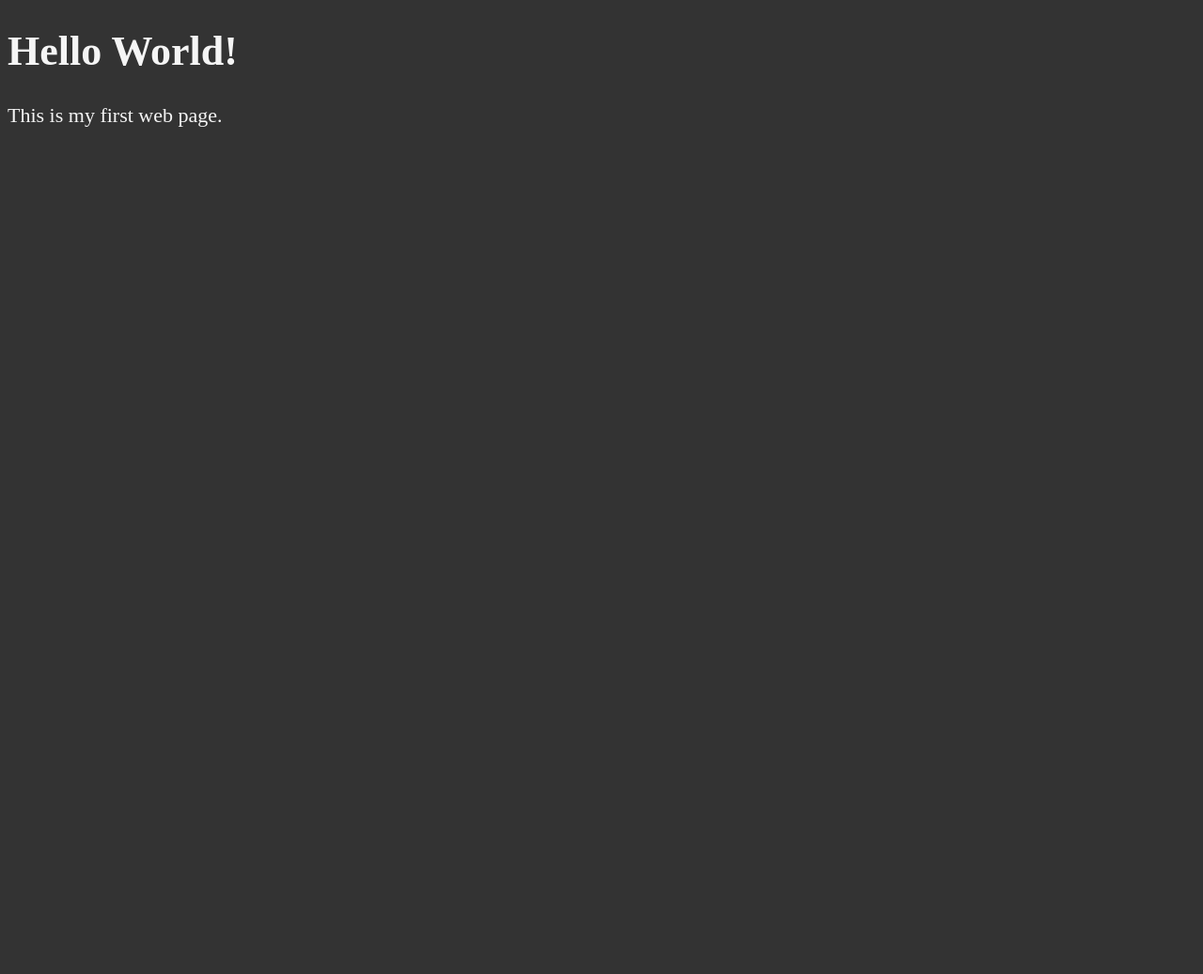
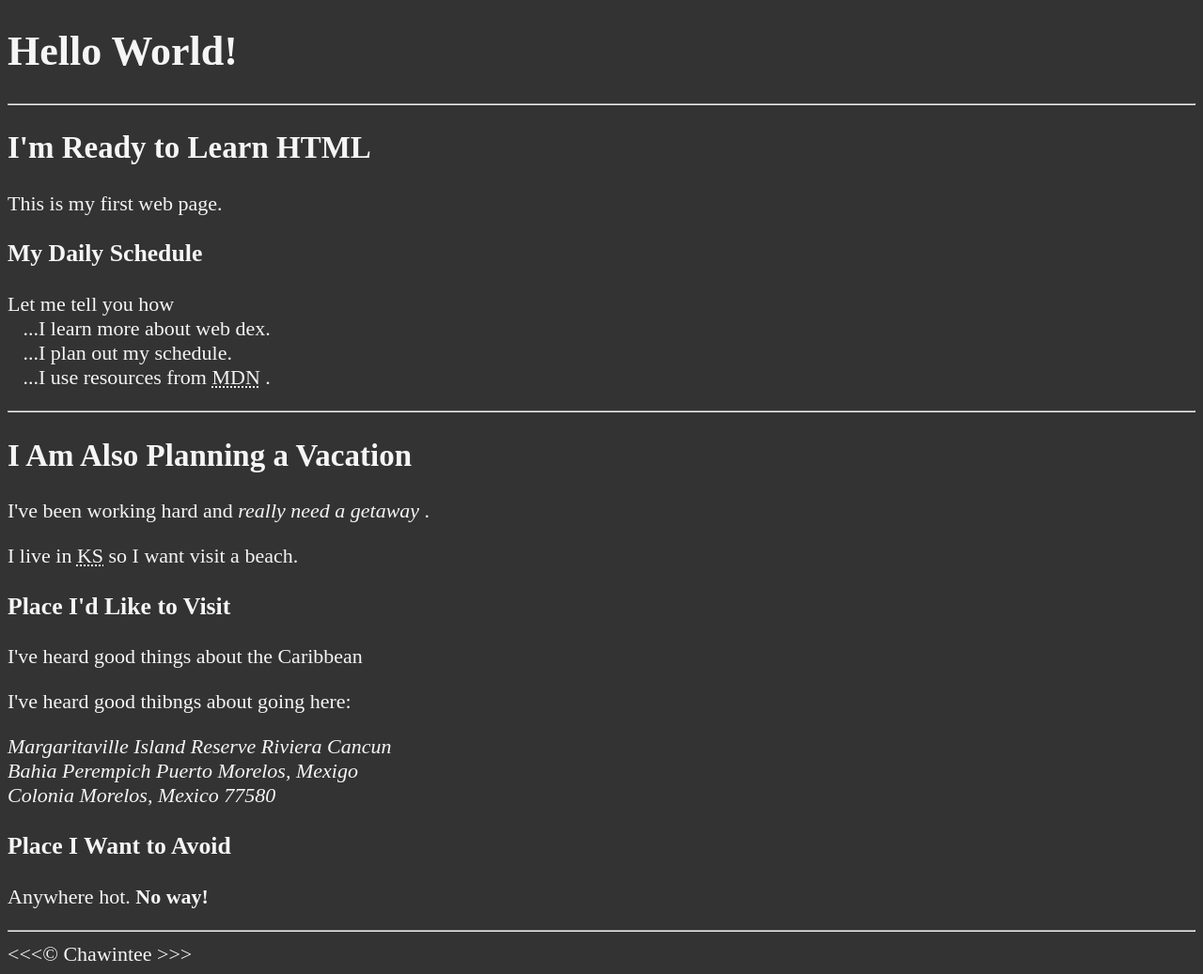
Before and after one commit to chawintee/html-refresher, a plain HTML site: page 01_lesson/index.html in a window 1280 px wide. Shown: the whole page at 94% size. Before the commit the page ends 800 px from the top, so only its background shows below. Drawn offline with Linux system fonts and the light colour scheme.

Commit message:
Chapter3 : Text Basics

```diff
--- a/01_lesson/index.html
+++ b/01_lesson/index.html
@@ -12,7 +12,42 @@
 
   <body>
     <h1>Hello World!</h1>
+
+    <hr>
+
+    <h2>I'm Ready to Learn HTML</h2>
     <p>This is my first web page.</p>
+
+    <h3>My Daily Schedule</h3>
+    <p>Let me tell you how
+      <br>&nbsp;&nbsp;&nbsp;...I learn more about web dex.
+      <br>&nbsp;&nbsp;&nbsp;...I plan out my schedule.
+      <br>&nbsp;&nbsp;&nbsp;...I use resources from <abbr title="Mozilla Developer Network">MDN</abbr> .
+    </p>
+
+    <hr>
+
+    <h2>I Am Also Planning a Vacation</h2>
+    <p>I've been working hard and <em> really need a getaway </em>.</p>
+    <p>I live in <abbr title="Kansas">KS</abbr> so I want visit a beach.</p>
+
+    <h3>Place I'd Like to Visit</h3>
+    <p>I've heard good things about the Caribbean</p>
+    <p>I've heard good thibngs about going here:</p>
+    <address>
+      Margaritaville Island Reserve Riviera Cancun <br>
+      Bahia Perempich Puerto Morelos, Mexigo <br>
+      Colonia Morelos, Mexico 77580
+    </address>
+
+    <!-- TODO: Add more places -->
+    <h3>Place I Want to Avoid</h3>
+    <p>Anywhere hot. <strong> No way! </strong> </p>
+
+    <hr>
+    &lt;&lt;&lt;&copy; Chawintee &gt;&gt;&gt;
+
+
   </body>
 
 </html>
```
Also changed, not shown: 1 other file.
